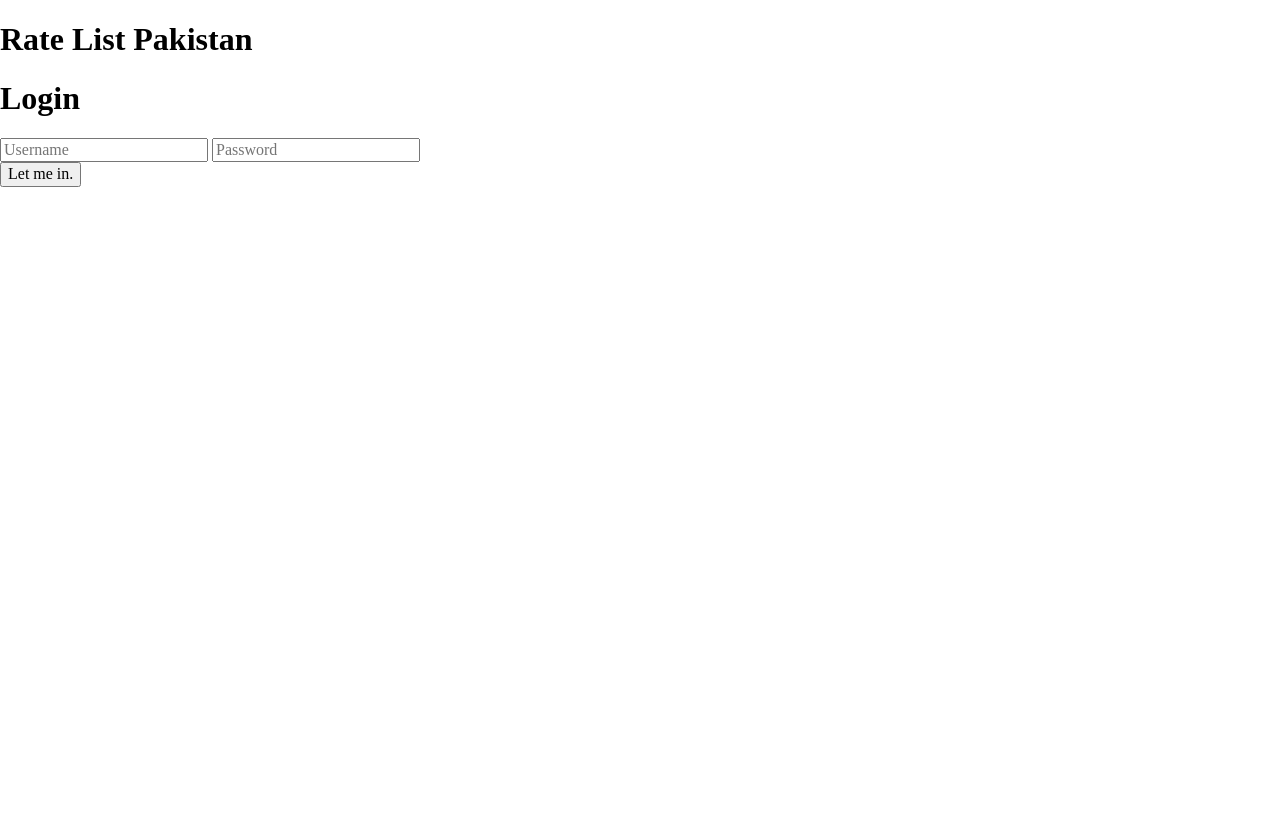
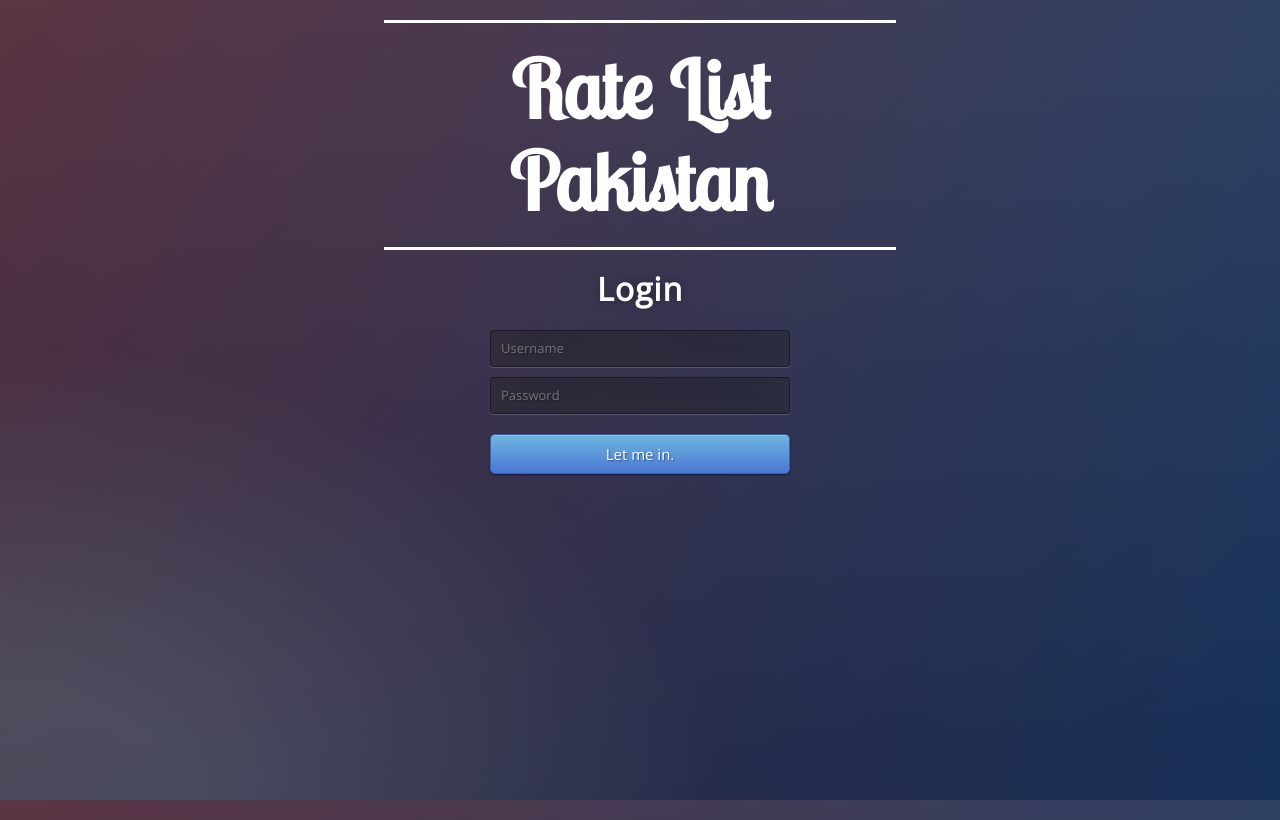
Before and after one commit to nashmia-riaz/RateListPakistan, a plain HTML site: page index.html in a window 1280 px wide. Drawn offline with nearby package versions, Linux system fonts and the light colour scheme; the site is published under a folder, as on GitHub Pages, so addresses that start at the root find nothing.

Commit message:
styling to front page added

```diff
--- a/index.html
+++ b/index.html
@@ -5,7 +5,7 @@
   <title>Login Form</title>
 
   <link rel="stylesheet" href="https://cdnjs.cloudflare.com/ajax/libs/normalize/5.0.0/normalize.min.css">
-	<link rel="stylesheet" href="/css/style.css">
+	<link rel="stylesheet" href="css/style.css">
   <link href="https://fonts.googleapis.com/css?family=Lobster+Two" rel="stylesheet">
   <script src="https://cdnjs.cloudflare.com/ajax/libs/prefixfree/1.0.7/prefixfree.min.js"></script>
   <script
@@ -27,8 +27,7 @@
         <input type="password" id="password" name="p" placeholder="Password" required="required" />
     </form>
 
-    <div id="error">
-    </div>
+    <div id="error"></div>
     <button type="button" id="loginButton" class="btn btn-primary btn-block btn-large">Let me in.</button>
 
 </div>
```
